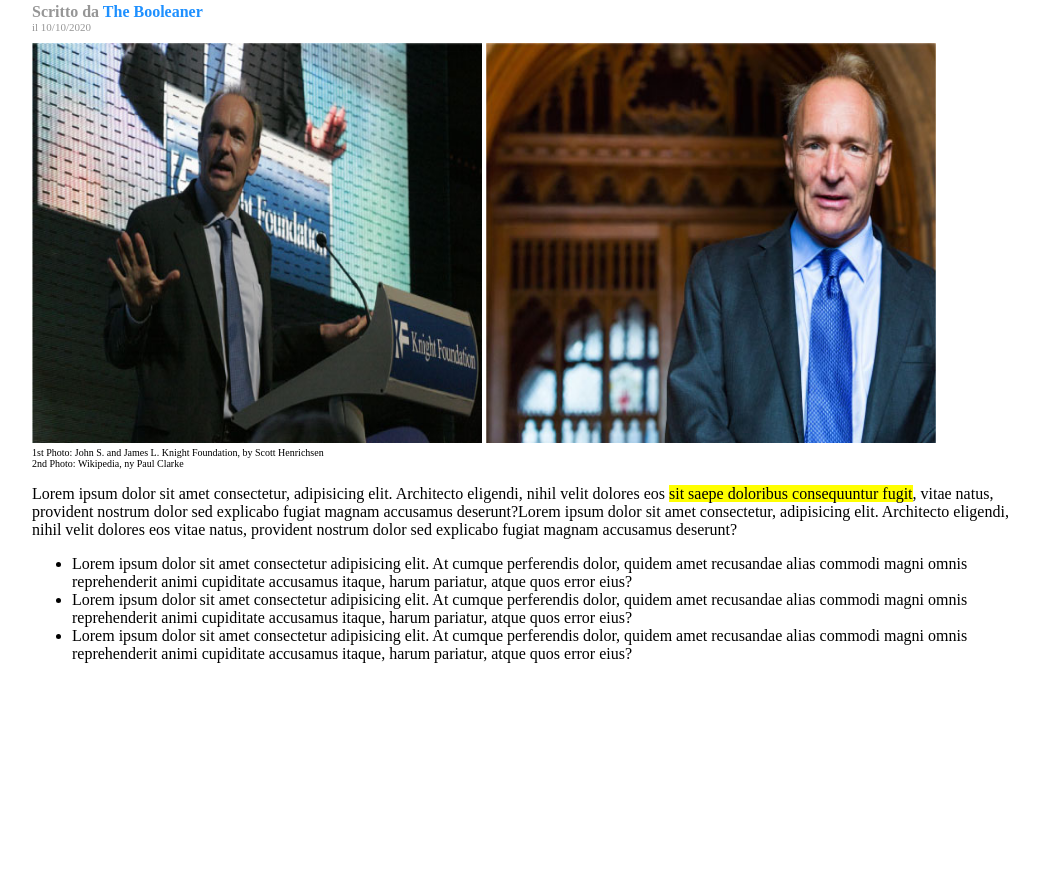
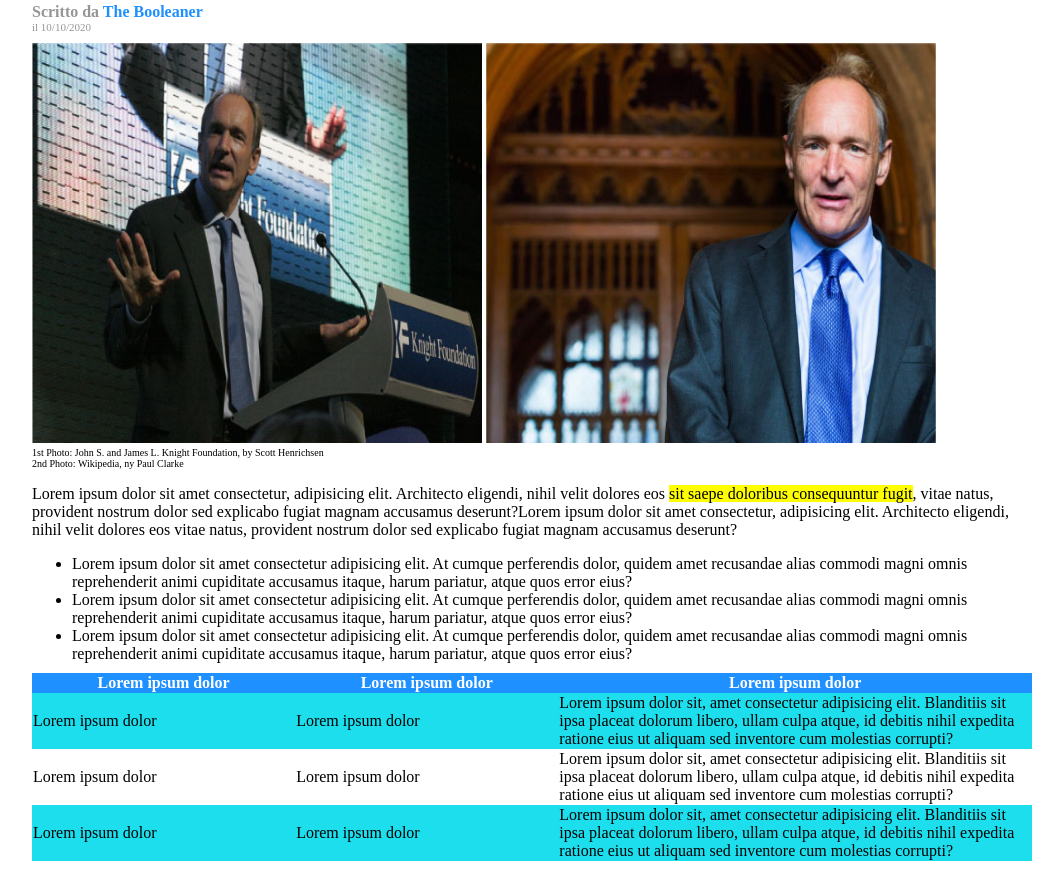
Before and after one commit to PasqualePedoto/html-css-booleaner, a plain HTML site: page index.html in a window 1280 px wide. Shown: the part 269-1138 px from the top of the page, without its empty margins (108-1171 px from the left). Before the commit the page ends 940 px from the top, so only its background shows below. Drawn offline with Linux system fonts and the light colour scheme.

Commit message:
added second section

```diff
--- a/index.html
+++ b/index.html
@@ -67,9 +67,61 @@
 
             <!--Inizio seconda sezione-->
             <section id="second-section">
+                <table>
+                    <thead>
+                        <th class="first-second">Lorem ipsum dolor</th>
+                        <th class="first-second">Lorem ipsum dolor</th>
+                        <th class="third">Lorem ipsum dolor</th>
+                    </thead>
+                    <tbody>
+                        <!--Prima Riga-->
+                        <tr class="row">
+                            <td class="first-second">
+                                Lorem ipsum dolor
+                            </td>
+                            <td class="first-second">
+                                Lorem ipsum dolor
+                            </td>
+                            <td class="third">
+                                Lorem ipsum dolor sit, amet consectetur adipisicing elit. Blanditiis sit ipsa placeat dolorum libero, ullam culpa atque, id debitis nihil expedita ratione eius ut aliquam sed inventore cum molestias corrupti?
+                            </td>
+                        </tr>
+
+                        <!--Seconda Riga-->
+                        <tr>
+                            <td class="first-second">
+                                Lorem ipsum dolor
+                            </td>
+                            <td class="first-second">
+                                Lorem ipsum dolor
+                            </td>
+                            <td class="third">
+                                Lorem ipsum dolor sit, amet consectetur adipisicing elit. Blanditiis sit ipsa placeat dolorum libero, ullam culpa atque, id debitis nihil expedita ratione eius ut aliquam sed inventore cum molestias corrupti?
+                            </td>
+                        </tr>
+
+                        <!--Terza Riga-->
+                        <tr class="row">
+                            <td class="first-second">
+                                Lorem ipsum dolor
+                            </td>
+                            <td class="first-second">
+                                Lorem ipsum dolor
+                            </td>
+                            <td class="third">
+                                Lorem ipsum dolor sit, amet consectetur adipisicing elit. Blanditiis sit ipsa placeat dolorum libero, ullam culpa atque, id debitis nihil expedita ratione eius ut aliquam sed inventore cum molestias corrupti?
+                            </td>
+                        </tr>
+                    </tbody>
+                </table>
+            </section>
+            <!--Fine seconda sezione-->
+
+            <!--Inizio terza sezione-->
+            <section id="third-section">
 
             </section>
-            <!--Fine seconda sezione-->
+            <!--Fine terza sezione-->
 
         </main>
     </div>
--- a/style.css
+++ b/style.css
@@ -67,3 +67,25 @@ figure{
 ul{
     margin: 0;
 }
+
+table{
+    margin-top: 10px;
+    border-spacing: 0;
+}
+
+thead{
+    background-color: dodgerblue;
+    color: white;
+}
+
+.first-second{
+    width: 25%;
+}
+
+.third{
+    width: 45%;
+}
+
+.row{
+    background-color: #1ddeed;
+}
```
